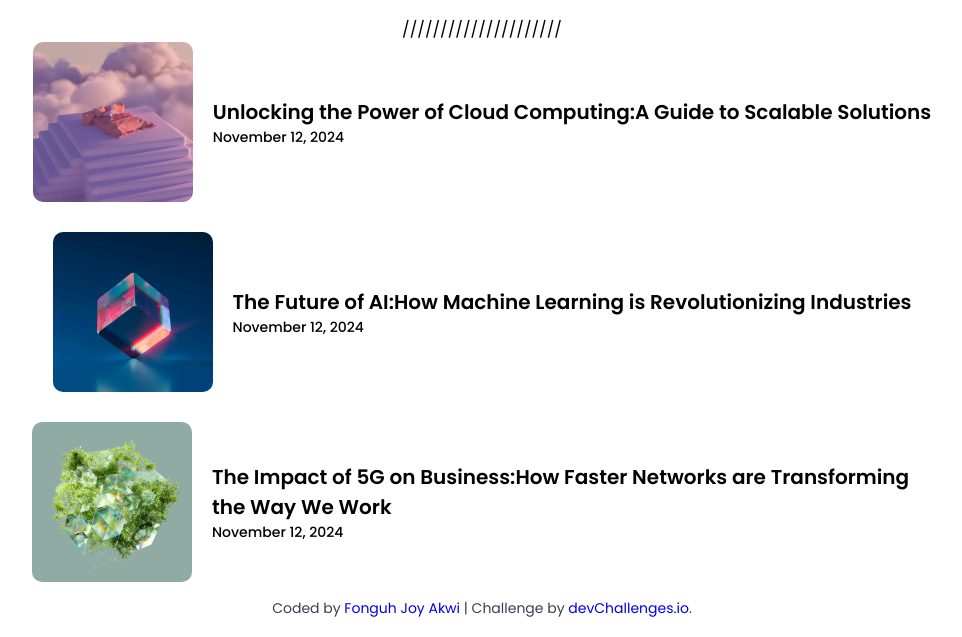
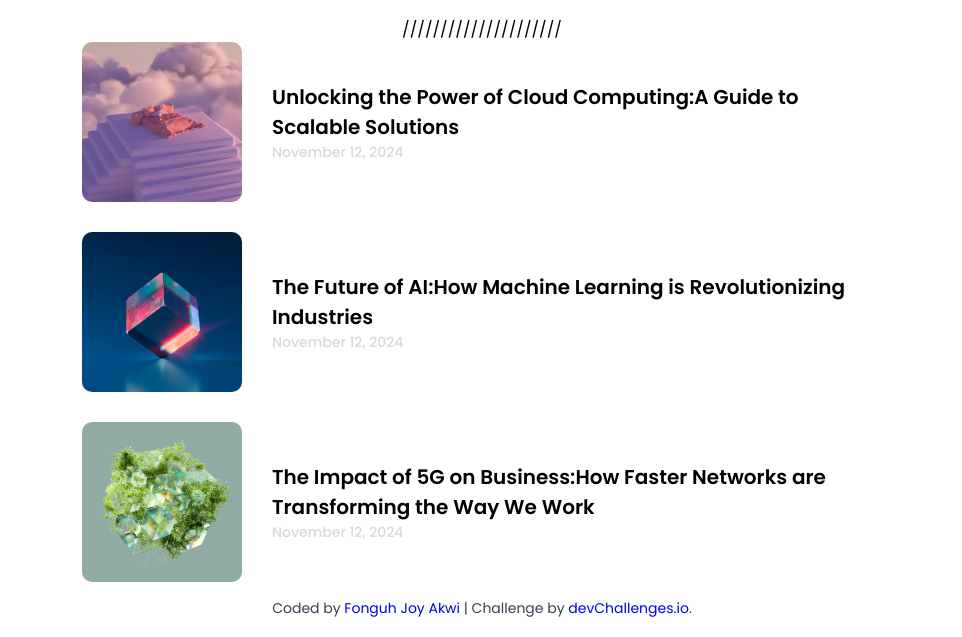
Before and after one commit to Akwidiva/Simple_Article_Listing, a plain HTML site: page index.html in a window 1280 px wide. Shown: the part 163-800 px from the top of the page, without its empty margins (158-1120 px from the left). Drawn offline with Linux system fonts and the light colour scheme.

Commit message:
just a semicolon

```diff
--- a/index.html
+++ b/index.html
@@ -52,7 +52,7 @@ body {
   align-items: center;
   gap: 30px;
   width: 90%;
-  max-width: 900px;
+  max-width: 800px;
   margin: 0 auto;
 }
 
@@ -70,21 +70,20 @@ h2 {
 .date {
   font-weight: 500;
   font-size: 0.875rem;
-  color:#D9D9D9:
+  color:#D9D9D9;
 }
 
 .row {
   display: flex;
-  flex-wrap: wrap;
+  flex-direction: row;
   padding: 0;
-  gap: 20px;
+  gap:30px;
 }
 
 .col {
   display: flex;
   flex-direction: column;
   justify-content: center;
-  flex: 1;
   min-width: 200px;
 }
 
```
